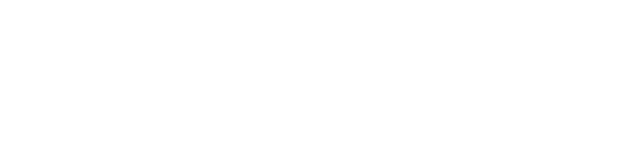
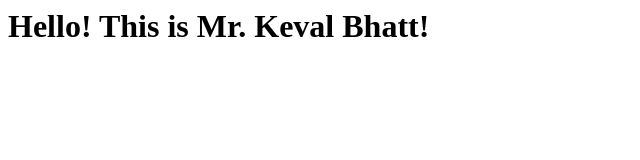
Before and after one commit to Keval21twelve/git-practise, a plain HTML site: page index.html in a window 1280 px wide. Shown: the whole page, without its empty margins (0-640 px from the left). Drawn offline with Linux system fonts and the light colour scheme.

Commit message:
added text7.txt
added message inside html file

update message in index.html file

update again previouse file

updated again

```diff
--- a/index.html
+++ b/index.html
@@ -1,4 +1,6 @@
 <html>
   <head></head>
-  <body></body>
+  <body>
+    <h1>Hello! This is Mr. Keval Bhatt!</h1>
+  </body>
 </html>
--- a/test1.txt
+++ /dev/null
@@ -1 +0,0 @@
-updated something data
```
Also changed, not shown: package.json (deleted, +0 -12 lines), test3.txt (added), test5.txt (deleted), text4.txt (added), text5.txt (added), text6.txt (deleted).
